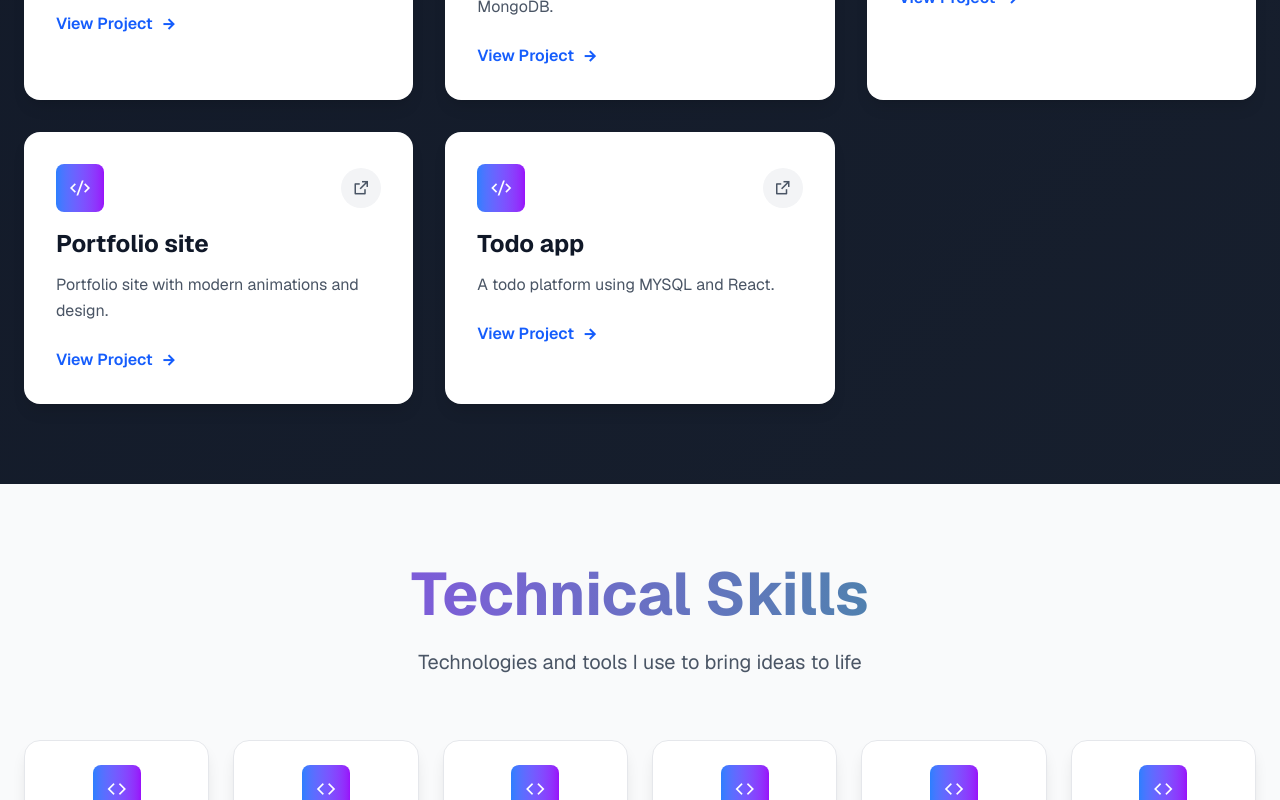
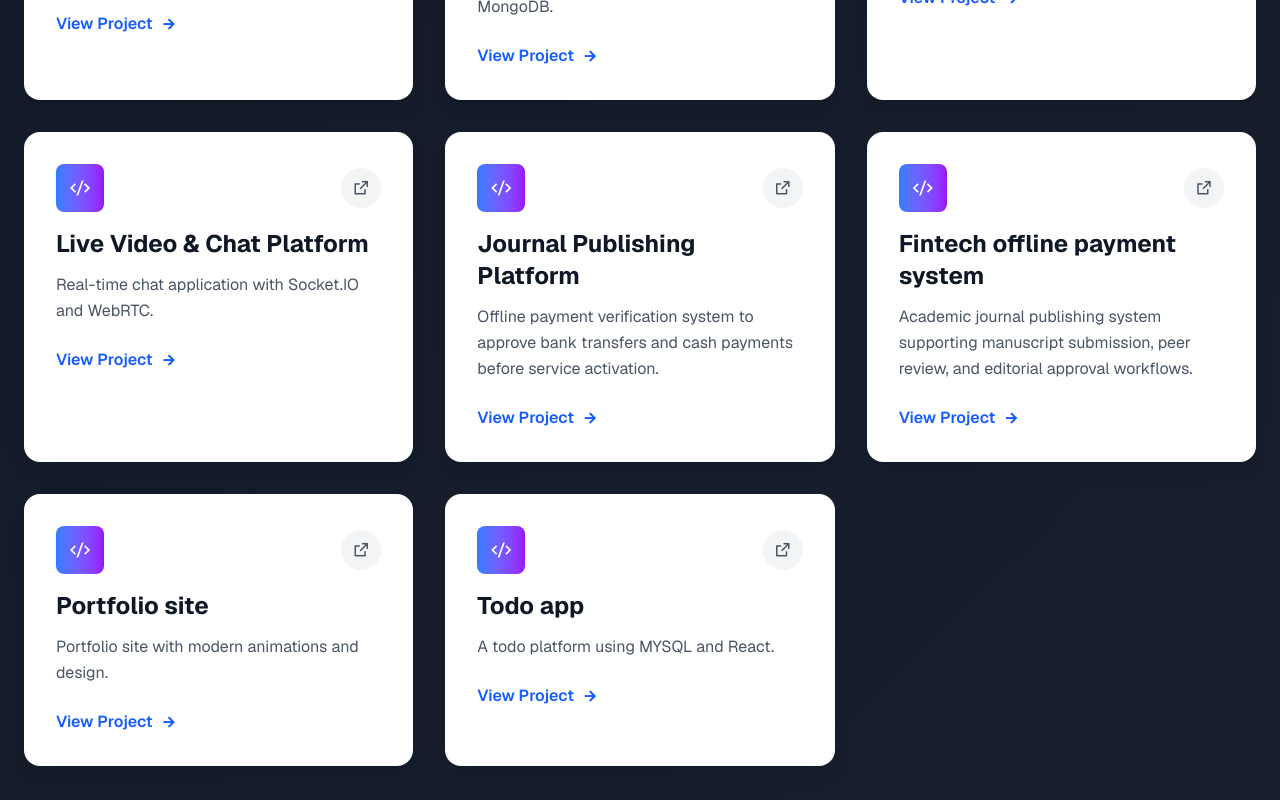
Before and after one commit to descmd1/portfolio, a Next.js app: page / in a window 1280 px wide. Shown: the part 1260-2060 px from the top of the page. Built offline with nearby package versions, Linux system fonts and the light colour scheme.

Commit message:
added more projects

```diff
--- a/app/page.js
+++ b/app/page.js
@@ -21,6 +21,21 @@ const projects = [
     title: 'Chat app',
     description: 'Real-time chat application with Socket.IO.',
     link: 'https://chat-app-liart-kappa.vercel.app',
+  },
+  {
+    title: 'Live Video & Chat Platform',
+    description: 'Real-time chat application with Socket.IO and WebRTC.',
+    link: 'https://meetup-app-pink.vercel.app',
+  },
+  {
+    title: 'Journal Publishing Platform',
+    description: 'Offline payment verification system to approve bank transfers and cash payments before service activation.',
+    link: 'https://journal-app-bay-nine.vercel.app',
+  },
+  {
+    title: 'Fintech offline payment system',
+    description: 'Academic journal publishing system supporting manuscript submission, peer review, and editorial approval workflows.',
+    link: 'https://fintech-web-theta.vercel.app',
   },
   {
     title: 'Portfolio site',
@@ -102,7 +117,7 @@ const experiences = [
     ]
   },
   {
-    company: 'Servixpress',
+    company: 'Servi-xpress limited',
     role: 'Full Stack Developer',
     duration: 'Jan 2025 - Present',
     responsibilities: [
```
